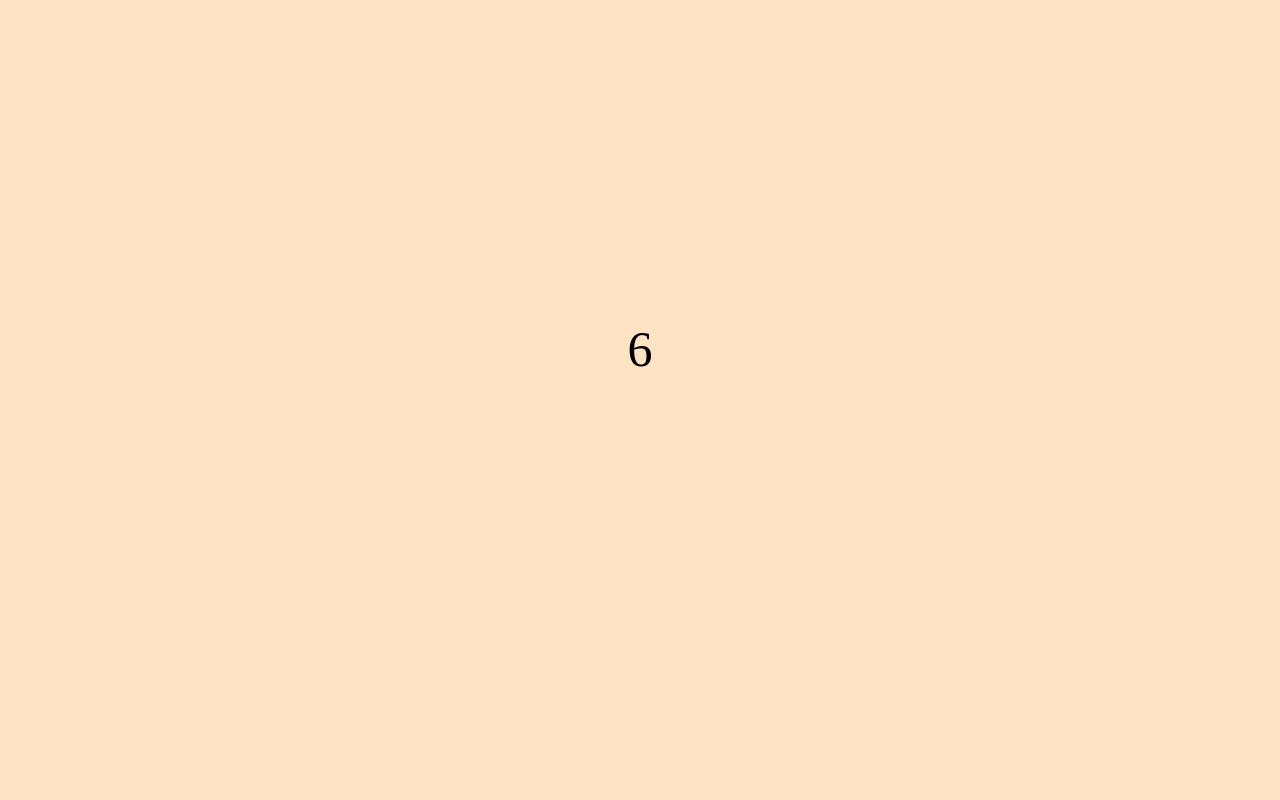
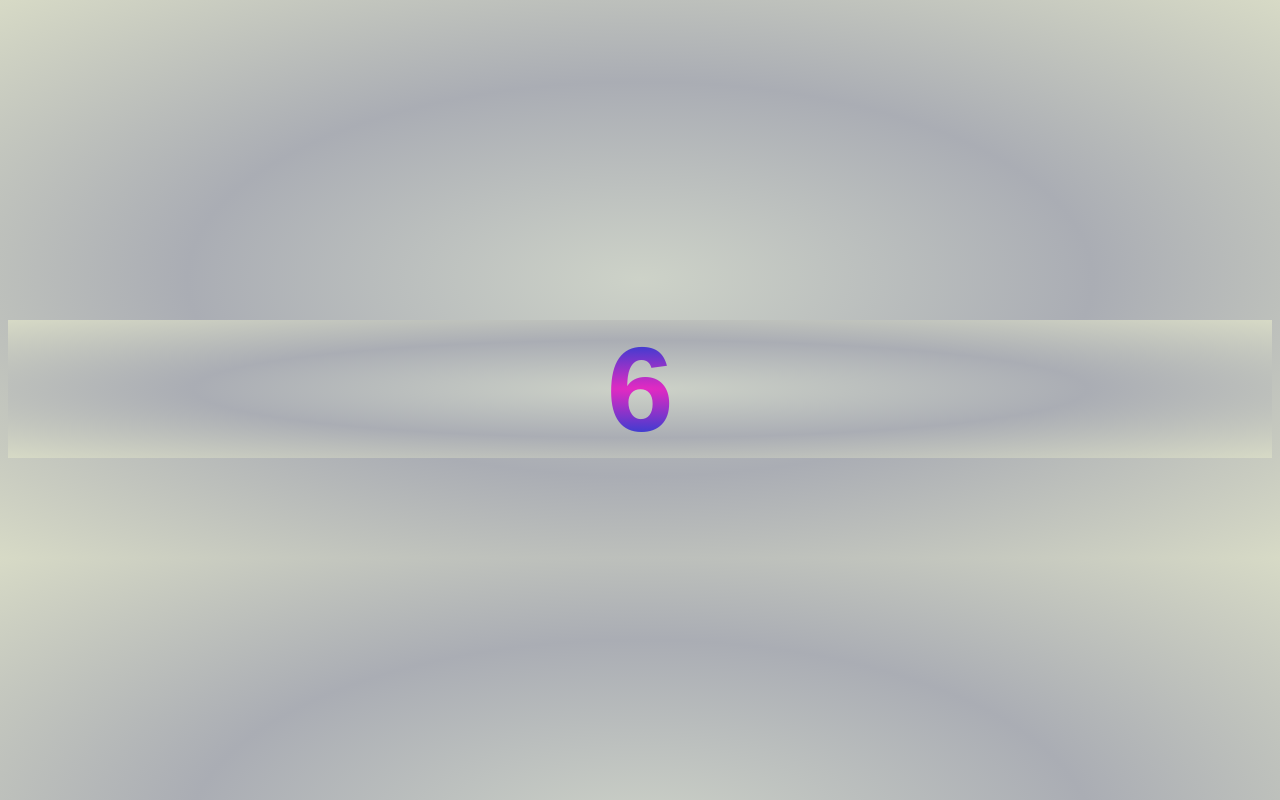
Before and after one commit to VIJAY-MERNDEVELOPER/DAY-16-TASK, a plain HTML site: page index.html in a window 1280 px wide. Drawn offline with Linux system fonts and the light colour scheme.

Commit message:
new change

```diff
--- a/index.html
+++ b/index.html
@@ -4,20 +4,10 @@
     <meta charset="UTF-8" />
     <meta name="viewport" content="width=device-width, initial-scale=1.0" />
     <title>CallBack Hell</title>
+    <link rel="stylesheet" href="style.css" />
   </head>
   <body style="background-color: bisque">
-    <div>
-      <span
-        id="callback"
-        style="
-          display: grid;
-          text-align: center;
-          align-content: center;
-          font-size: 50px;
-          margin-top: 40vh;
-        "
-      ></span>
-    </div>
+    <div id="callback"></div>
     <script src="script.js"></script>
   </body>
 </html>
--- a/script.js
+++ b/script.js
@@ -1,27 +1,27 @@
 const viewPoint = document.getElementById("callback");
 
 setTimeout(() => {
-  viewPoint.innerText = "10";
+  viewPoint.innerHTML = "<h2>10</h2>";
   setTimeout(() => {
-    viewPoint.innerText = "9";
+    viewPoint.innerHTML = "<h2>9</h2>";
     setTimeout(() => {
-      viewPoint.innerText = "8";
+      viewPoint.innerHTML = "<h2>8</h2>";
       setTimeout(() => {
-        viewPoint.innerText = "7";
+        viewPoint.innerHTML = "<h2>7</h2>";
         setTimeout(() => {
-          viewPoint.innerText = "6";
+          viewPoint.innerHTML = "<h2>6</h2>";
           setTimeout(() => {
-            viewPoint.innerText = "5";
+            viewPoint.innerHTML = "<h2>5</h2>";
             setTimeout(() => {
-              viewPoint.innerText = "4";
+              viewPoint.innerHTML = "<h2>4</h2>";
               setTimeout(() => {
-                viewPoint.innerText = "3";
+                viewPoint.innerHTML = "<h2>3</h2>";
                 setTimeout(() => {
-                  viewPoint.innerText = "2";
+                  viewPoint.innerHTML = "<h2>2</h2>";
                   setTimeout(() => {
-                    viewPoint.innerText = "1";
+                    viewPoint.innerHTML = "<h2>1</h2>";
                     setTimeout(() => {
-                      viewPoint.innerText = "Happy Independence Day";
+                      viewPoint.innerHTML = "<h2>HAPPY INDEPENDENCE DAY </h2>";
                     }, 1000);
                   }, 1000);
                 }, 1000);
--- /dev/null
+++ b/style.css
@@ -0,0 +1,17 @@
+* {
+  background: radial-gradient(#cdd2c8, #aaadb4, #d7dac6);
+}
+
+h2 {
+  display: grid;
+  text-align: center;
+  align-content: center;
+  font-size: 120px;
+  font-family: sans-serif;
+  margin-top: 40vh;
+  text-wrap: wrap;
+  background: radial-gradient(#e42ac2, #2b3ed2, #e6b2ee);
+  -webkit-background-clip: text;
+  background-clip: text;
+  color: transparent;
+}
```
